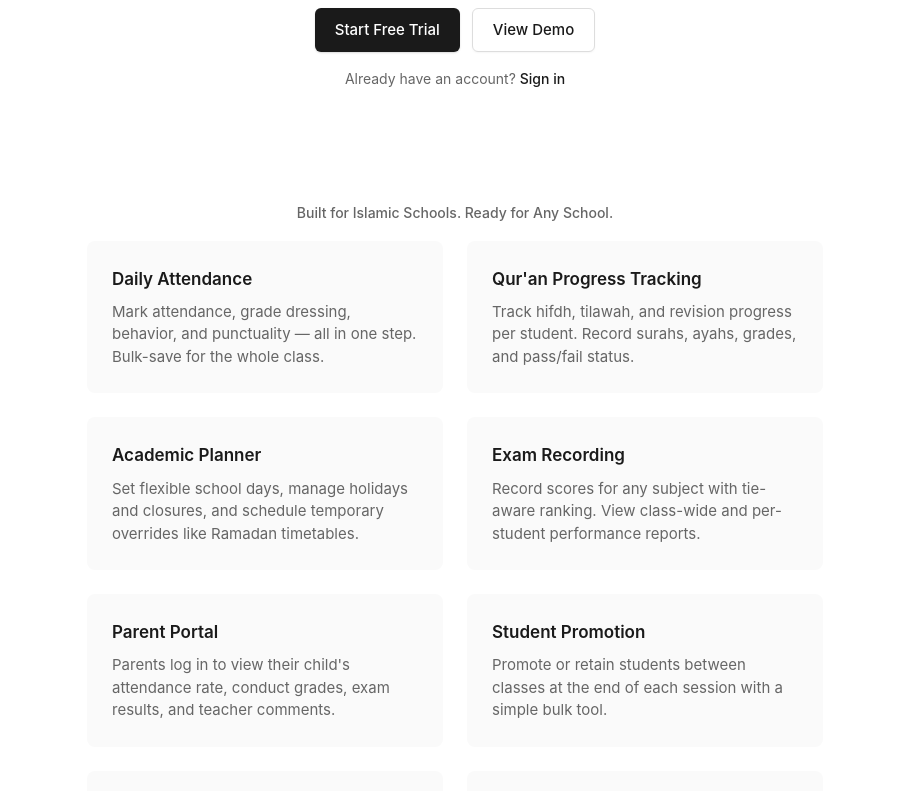
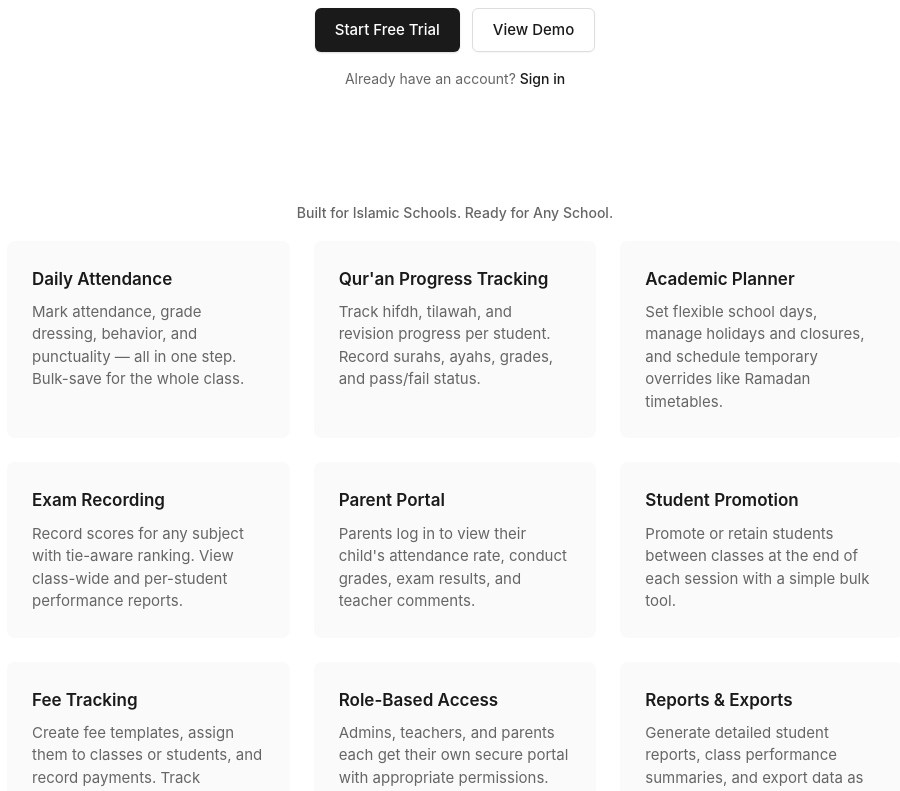
Before and after one commit to aoalaka/e-daarah, a React (Vite) app in the folder frontend/: page / in a window 1280 px wide. Shown: the part 420-1211 px from the top of the page, without its empty margins (185-1085 px from the left). Built offline with nearby package versions, Linux system fonts and the light colour scheme; no server answers.

Commit message:
polish: switch feature grid to 3x3 on desktop with 2-col tablet fallback
Co-Authored-By: Claude Opus 4.6 <noreply@anthropic.com>

```diff
--- a/frontend/src/pages/Landing.css
+++ b/frontend/src/pages/Landing.css
@@ -224,7 +224,7 @@
 /* Features */
 .features {
   padding: 48px 20px;
-  max-width: 800px;
+  max-width: 960px;
   margin: 0 auto;
 }
 
@@ -490,7 +490,7 @@
   }
 
   .feature-list {
-    grid-template-columns: repeat(2, 1fr);
+    grid-template-columns: repeat(3, 1fr);
   }
 
   .pricing {
@@ -518,8 +518,12 @@
   }
 }
 
-/* Medium screens - 2 column pricing */
+/* Medium screens */
 @media (min-width: 640px) and (max-width: 899px) {
+  .feature-list {
+    grid-template-columns: repeat(2, 1fr);
+  }
+
   .pricing-cards {
     grid-template-columns: repeat(2, 1fr);
     max-width: 700px;
```
